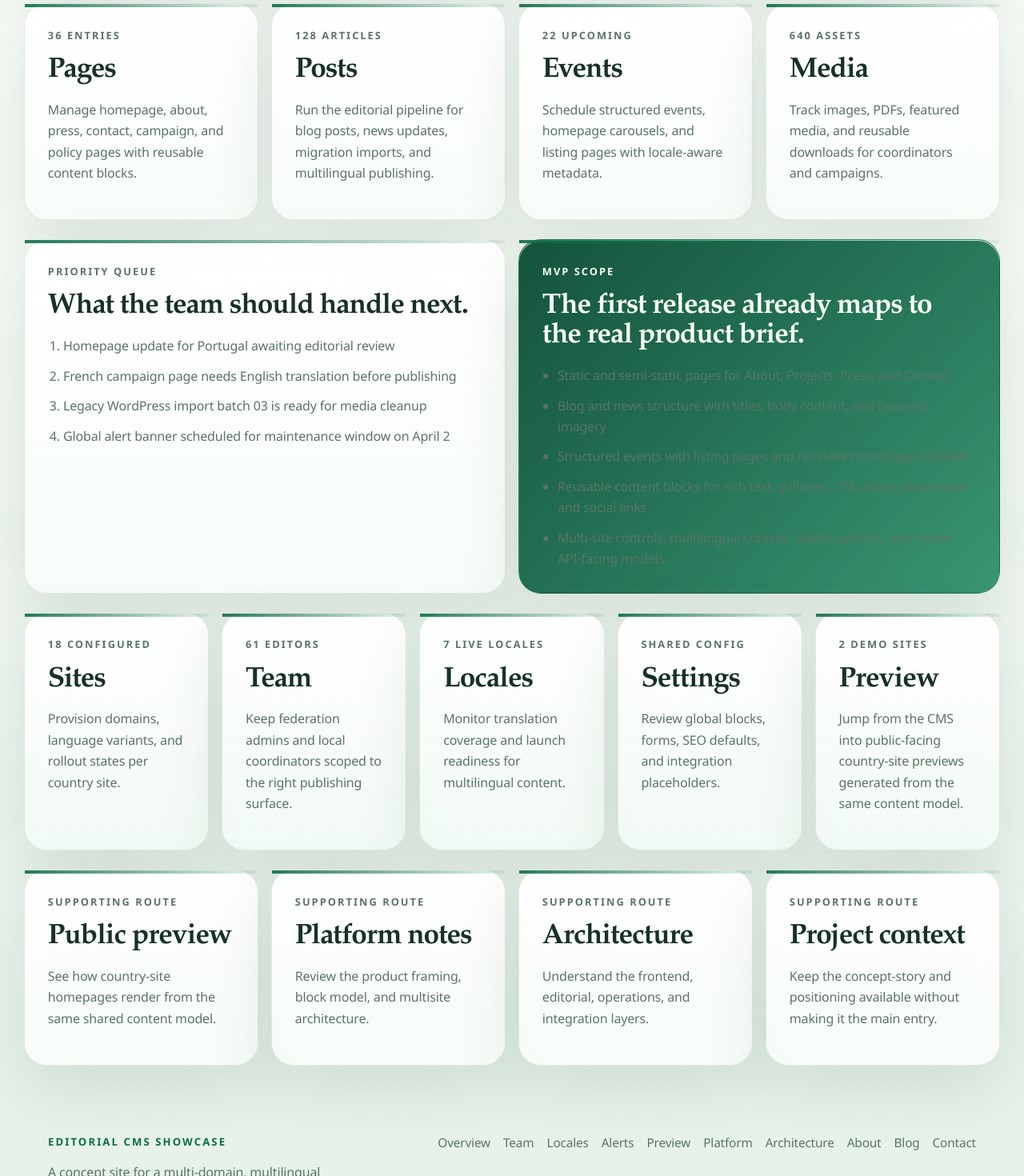
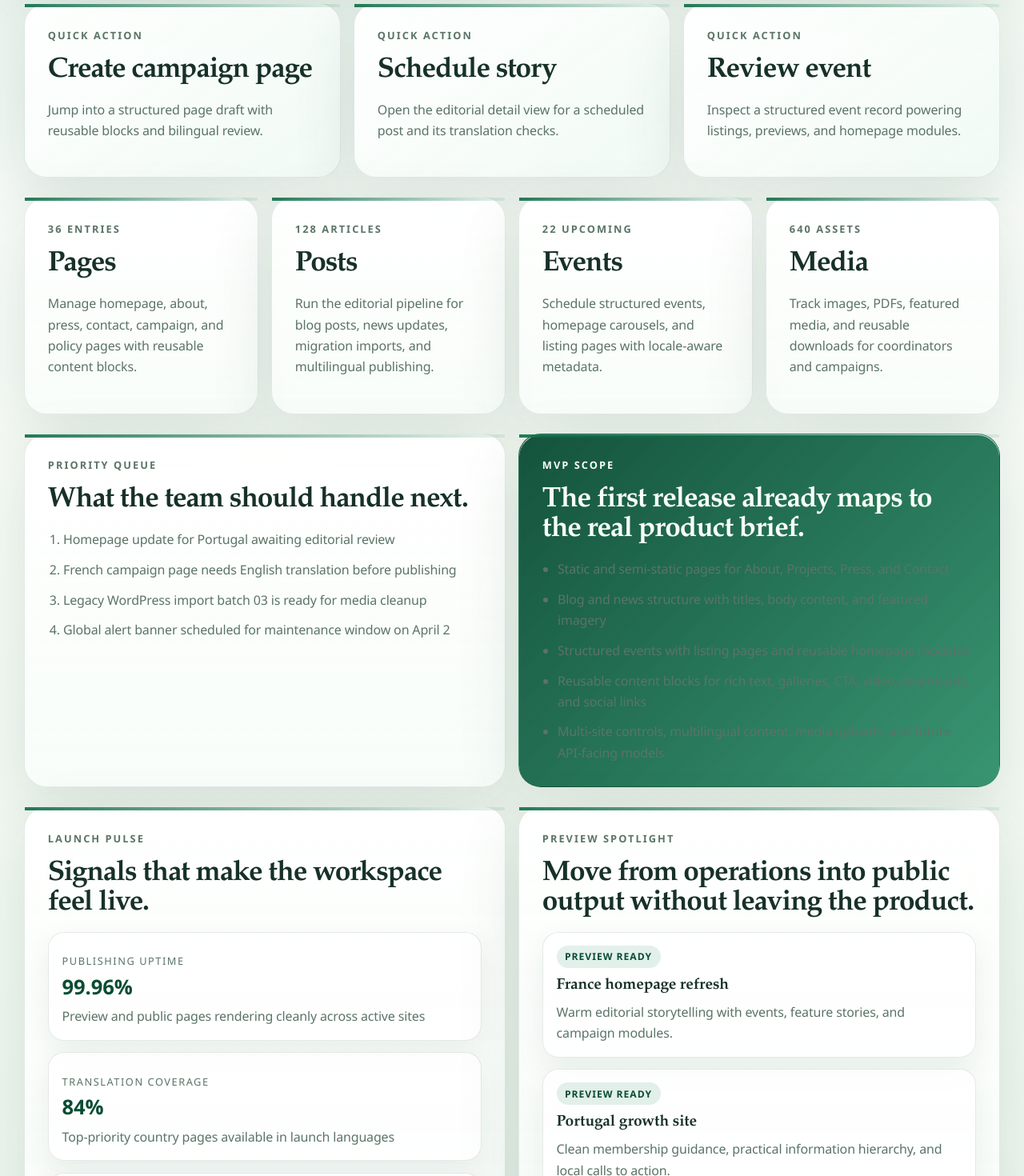
Before and after one commit to rajat1155-rrrkk/Editorial-CMS, a Next.js app: page / in a window 1280 px wide. Shown: the part 800-2270 px from the top of the page at 80% size. Built offline with nearby package versions, Linux system fonts and the light colour scheme.

Commit message:
Elevate homepage into luxury command center

```diff
--- a/app/globals.css
+++ b/app/globals.css
@@ -795,6 +795,88 @@ h3,
     linear-gradient(180deg, rgba(255, 255, 255, 0.94), rgba(243, 251, 246, 0.86));
 }
 
+.workspace-command-card {
+  background:
+    linear-gradient(145deg, rgba(255, 255, 255, 0.96), rgba(240, 250, 244, 0.92));
+}
+
+.workspace-pulse-card,
+.workspace-preview-card {
+  min-height: 100%;
+}
+
+.workspace-pulse-stack,
+.workspace-preview-stack {
+  display: grid;
+  gap: 0.9rem;
+}
+
+.workspace-pulse-row,
+.workspace-preview-row {
+  padding: 1rem 1.05rem;
+  border-radius: 20px;
+  background: rgba(255, 255, 255, 0.74);
+  border: 1px solid var(--line);
+  box-shadow: var(--shadow-soft);
+}
+
+.workspace-preview-row {
+  display: block;
+  transition:
+    transform 180ms ease,
+    border-color 180ms ease,
+    box-shadow 180ms ease;
+}
+
+.workspace-preview-row:hover {
+  transform: translateY(-2px);
+  border-color: rgba(24, 132, 91, 0.24);
+}
+
+.workspace-pulse-label {
+  margin: 0;
+  color: var(--muted);
+  font-size: 0.8rem;
+  text-transform: uppercase;
+  letter-spacing: 0.12em;
+}
+
+.workspace-pulse-value {
+  display: block;
+  margin-top: 0.45rem;
+  font-size: 1.6rem;
+  font-weight: 700;
+  line-height: 1.1;
+  color: var(--accent-deep);
+}
+
+.workspace-pulse-row p,
+.workspace-preview-row p {
+  margin: 0.6rem 0 0;
+  color: var(--muted);
+  line-height: 1.65;
+}
+
+.workspace-preview-row h3 {
+  margin: 0.7rem 0 0;
+  font-size: 1.2rem;
+  line-height: 1.1;
+}
+
+.workspace-status-pill {
+  display: inline-flex;
+  align-items: center;
+  gap: 0.35rem;
+  padding: 0.35rem 0.65rem;
+  border-radius: 999px;
+  background: var(--accent-soft);
+  color: var(--accent-deep);
+  font-size: 0.76rem;
+  font-weight: 700;
+  letter-spacing: 0.08em;
+  text-transform: uppercase;
+}
+
 .table-inline-link {
   color: var(--accent-deep);
   font-weight: 700;
--- a/app/page.tsx
+++ b/app/page.tsx
@@ -102,6 +102,45 @@ const supportingRoutes = [
   }
 ];
 
+const quickActions = [
+  {
+    label: "Create campaign page",
+    href: "/dashboard/pages/homepage-refresh",
+    detail: "Jump into a structured page draft with reusable blocks and bilingual review."
+  },
+  {
+    label: "Schedule story",
+    href: "/dashboard/posts/spring-volunteer-roundup",
+    detail: "Open the editorial detail view for a scheduled post and its translation checks."
+  },
+  {
+    label: "Review event",
+    href: "/dashboard/events/spring-open-farm-day",
+    detail: "Inspect a structured event record powering listings, previews, and homepage modules."
+  }
+];
+
+const launchPulse = [
+  { label: "Publishing uptime", value: "99.96%", note: "Preview and public pages rendering cleanly across active sites" },
+  { label: "Translation coverage", value: "84%", note: "Top-priority country pages available in launch languages" },
+  { label: "Review velocity", value: "11 closed", note: "Editorial approvals completed in the last seven days" }
+];
+
+const previewSpotlight = [
+  {
+    title: "France homepage refresh",
+    href: "/preview/france",
+    status: "Preview ready",
+    note: "Warm editorial storytelling with events, feature stories, and campaign modules."
+  },
+  {
+    title: "Portugal growth site",
+    href: "/preview/portugal",
+    status: "Preview ready",
+    note: "Clean membership guidance, practical information hierarchy, and local calls to action."
+  }
+];
+
 export default function Home() {
   return (
     <main className="dashboard-shell workspace-page">
@@ -143,6 +182,16 @@ export default function Home() {
         </aside>
       </section>
 
+      <section className="dashboard-grid dashboard-grid--three workspace-command-grid">
+        {quickActions.map((item) => (
+          <Link key={item.label} href={item.href} className="dashboard-card dashboard-link-card workspace-command-card">
+            <p className="dashboard-card__eyebrow">Quick action</p>
+            <h2>{item.label}</h2>
+            <p>{item.detail}</p>
+          </Link>
+        ))}
+      </section>
+
       <section className="dashboard-grid dashboard-grid--four">
         {primarySections.map((section) => (
           <Link key={section.title} href={section.href} className="dashboard-card dashboard-link-card">
@@ -175,6 +224,38 @@ export default function Home() {
         </article>
       </section>
 
+      <section className="dashboard-grid dashboard-grid--split workspace-pulse-grid">
+        <article className="dashboard-card workspace-pulse-card">
+          <p className="dashboard-card__eyebrow">Launch pulse</p>
+          <h2>Signals that make the workspace feel live.</h2>
+          <div className="workspace-pulse-stack">
+            {launchPulse.map((item) => (
+              <div key={item.label} className="workspace-pulse-row">
+                <div>
+                  <p className="workspace-pulse-label">{item.label}</p>
+                  <span className="workspace-pulse-value">{item.value}</span>
+                </div>
+                <p>{item.note}</p>
+              </div>
+            ))}
+          </div>
+        </article>
+
+        <article className="dashboard-card workspace-preview-card">
+          <p className="dashboard-card__eyebrow">Preview spotlight</p>
+          <h2>Move from operations into public output without leaving the product.</h2>
+          <div className="workspace-preview-stack">
+            {previewSpotlight.map((item) => (
+              <Link key={item.title} href={item.href} className="workspace-preview-row">
+                <span className="workspace-status-pill">{item.status}</span>
+                <h3>{item.title}</h3>
+                <p>{item.note}</p>
+              </Link>
+            ))}
+          </div>
+        </article>
+      </section>
+
       <section className="dashboard-grid dashboard-grid--five">
         {operations.map((item) => (
           <Link key={item.title} href={item.href} className="dashboard-card dashboard-link-card dashboard-link-card--muted">
```
